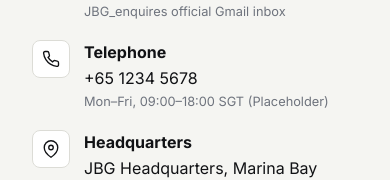
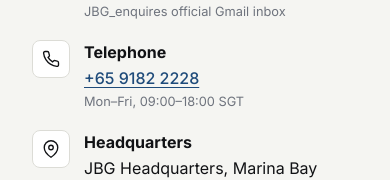
Before and after one commit to rememberme1245/JBG, a plain HTML site: page contactus.html in a window 390 px wide. Shown: the part 522-702 px from the top of the page. Drawn offline with Linux system fonts and the light colour scheme.

Commit message:
Update phone number to +65 9182 2228 with tel: links.
Generated with [Devin](https://devin.ai)

Co-Authored-By: Devin <158243242+devin-ai-integration[bot]@users.noreply.github.com>

```diff
--- a/contactus.html
+++ b/contactus.html
@@ -76,8 +76,8 @@
               </span>
               <div>
                 <strong>Telephone</strong><br>
-                <span>+65 1234 5678</span>
-                <div style="font-size: 0.8rem; color: var(--text-muted);">Mon&ndash;Fri, 09:00&ndash;18:00 SGT (Placeholder)</div>
+                <a href="tel:+6591822228" class="contact-link">+65 9182 2228</a>
+                <div style="font-size: 0.8rem; color: var(--text-muted);">Mon&ndash;Fri, 09:00&ndash;18:00 SGT</div>
               </div>
             </li>
             <li class="contact-info-item">
@@ -230,7 +230,7 @@
           <h3 class="footer-heading">Get in Touch</h3>
           <ul class="footer-contact-list">
             <li>Email: <a href="mailto:jbgenquires@gmail.com">jbgenquires@gmail.com</a></li>
-            <li>Phone: +65 1234 5678 (Placeholder)</li>
+            <li>Phone: <a href="tel:+6591822228">+65 9182 2228</a></li>
             <li>Location: JBG Headquarters, Singapore (Placeholder)</li>
           </ul>
         </div>
```
Also changed, not shown: aboutus.html (+1 -1 lines), air-specifications.html (+1 -1 lines), cart.html (+1 -1 lines), compare.html (+1 -1 lines), feather-specifications.html (+1 -1 lines), index.html (+1 -1 lines), play-specifications.html (+1 -1 lines), pro-specifications.html (+1 -1 lines), products.html (+1 -1 lines), purchase.html (+1 -1 lines), technology.html (+1 -1 lines), tone-specifications.html (+1 -1 lines), vista-specifications.html (+1 -1 lines).
